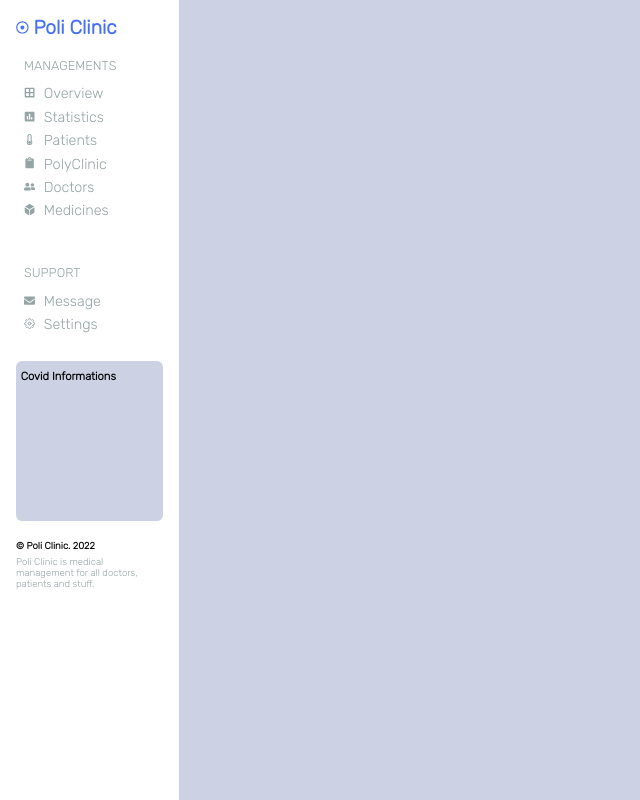
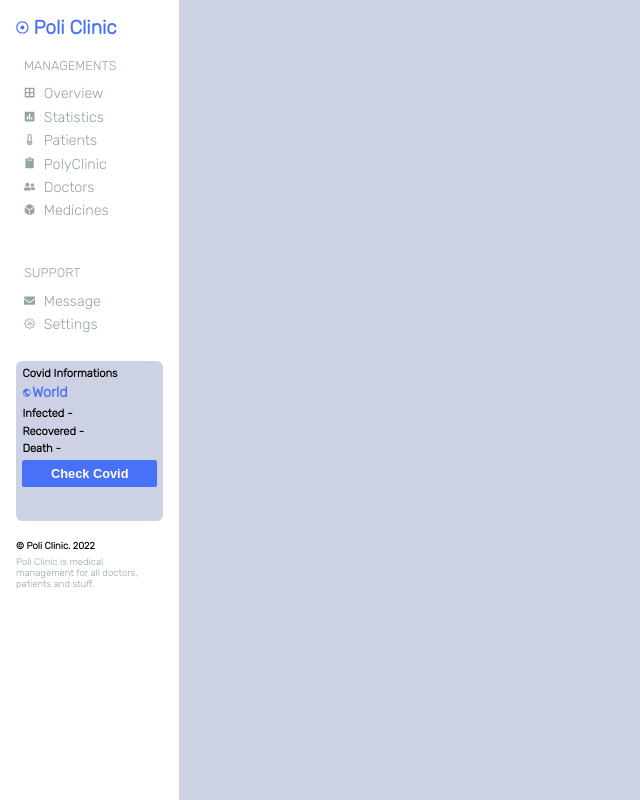
Before and after one commit to Tinashe-Muchie/Poli_Dashboard, a React (Create React App) app: page / in a window 1280 px wide. Shown: the whole page, without its empty margins (0-640 px from the left). Built offline with nearby package versions, Linux system fonts and the light colour scheme.

Commit message:
left sidebar covid informations

```diff
--- a/src/Components/Left-sidebar.tsx
+++ b/src/Components/Left-sidebar.tsx
@@ -10,6 +10,7 @@ import {
   FaRegDotCircle
 } from "react-icons/fa";
 import { FiSettings } from "react-icons/fi";
+import { BiWorld } from "react-icons/bi";
 
 interface list_if {
   id: number;
@@ -66,8 +67,8 @@ const support_list: list_if[] = [
 const management = managements_list.map((item) => (
   <li key={item.id} className="list_style">
     <a href={`/hello`}>
-    <span> {item.icon} </span>
-    <span> {item.title} </span>
+      <span> {item.icon} </span>
+      <span> {item.title} </span>
     </a>
   </li>
 ));
@@ -75,15 +76,13 @@ const management = managements_list.map((item) => (
 const support = support_list.map((item) => (
   <li key={item.id} className="list_style">
     <a href={`/hello`}>
-    <span> {item.icon} </span>
-    <span> {item.title} </span>
+      <span> {item.icon} </span>
+      <span> {item.title} </span>
     </a>
-
   </li>
 ));
 
 export const LEFT_SIDEBAR = () => {
-
   const date = new Date();
   const current_year = date.getFullYear();
   return (
@@ -105,11 +104,19 @@ export const LEFT_SIDEBAR = () => {
       </div>
       <div className="sidebar_tile">
         <span> Covid Informations </span>
+        <div>
+          <span>
+            <BiWorld />
+          </span>
+          <span>World</span>
+        </div>
+        <span>Infected -</span>
+        <span>Recovered -</span>
+        <span>Death -</span>
+        <button>Check Covid</button>
       </div>
       <div className="sidebar_footer">
-        <span>
-         &copy; Poli Clinic. {current_year}
-        </span>
+        <span>&copy; Poli Clinic. {current_year}</span>
         <span>
           Poli Clinic is medical management for all doctors, patients and stuff.
         </span>
--- a/src/styles.css
+++ b/src/styles.css
@@ -115,16 +115,41 @@ ul {
 }
 
 .sidebar_wrapper .sidebar_tile {
+  display: flex;
+  flex-direction: column;
   background-color: var(--background-blue);
   border: hidden;
   border-radius: 0.4em;
   min-height: 20vh;
   color: black;
-  padding: 0.3em;
+  padding: 0.4em;
 }
 
 .sidebar_wrapper .sidebar_tile > span {
   font-size: 0.7rem;
+  font-weight: bold;
+  margin-bottom: 0.4em;
+}
+
+.sidebar_wrapper .sidebar_tile div {
+  font-size: 0.9rem;
+  margin-bottom: 0.4em;
+  vertical-align: middle;
+  color: var(--button-blue);
+  font-weight: bold;
+}
+
+.sidebar_wrapper .sidebar_tile div > span:first-of-type {
+  font-size: 0.6rem;
+}
+
+.sidebar_wrapper .sidebar_tile button {
+  background-color: var(--button-blue);
+  color: ivory;
+  border: hidden;
+  padding: 0.5em;
+  border-radius: 0.2em;
+  font-size: 0.8rem;
   font-weight: bold;
 }
 
@@ -133,7 +158,6 @@ ul {
   display: flex;
   flex-direction: column;
   font-size: 0.6rem;
-  border: 1em solid var(--left_sidebar_font);
 }
 
 .sidebar_wrapper .sidebar_footer span:first-of-type {
```
